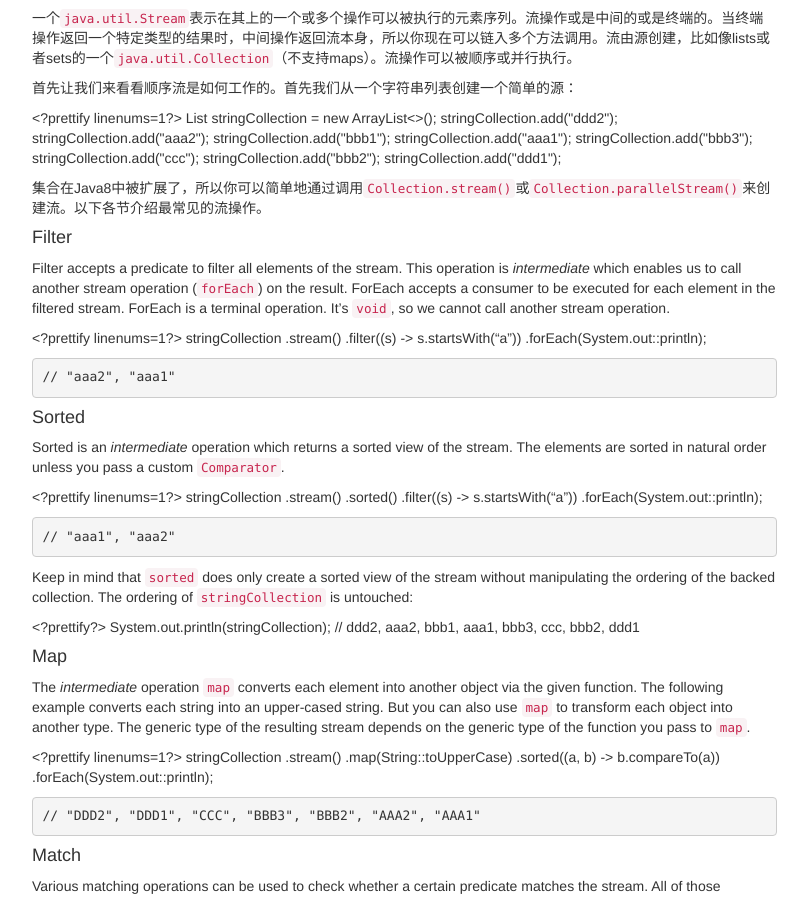
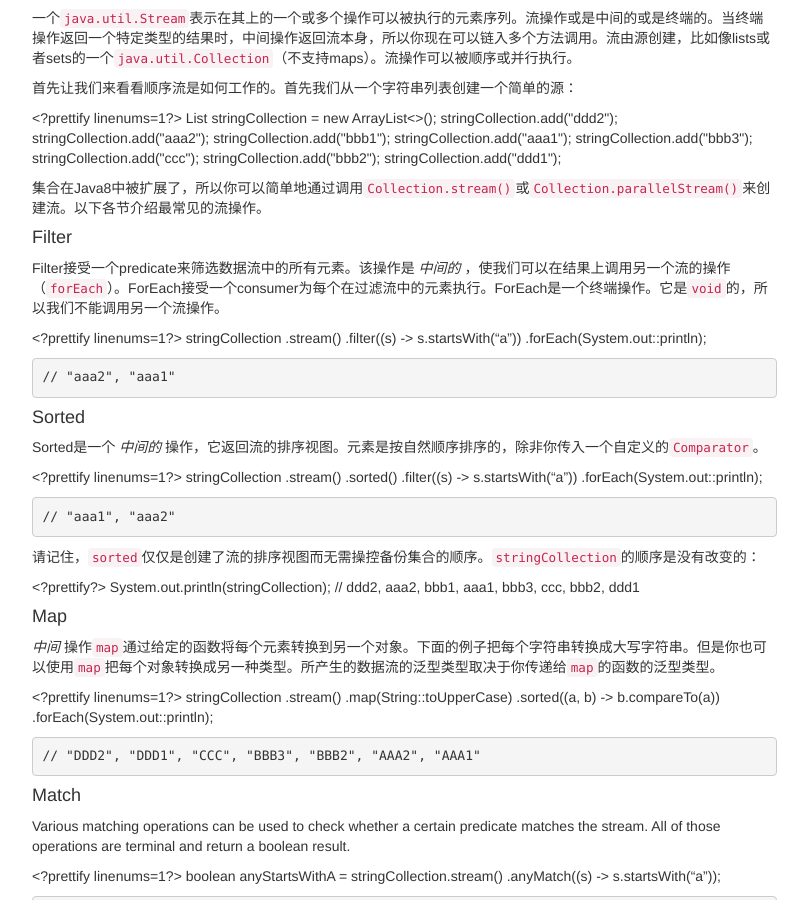
Before and after one commit to cjm0000000/cjm0000000.github.io, a Jekyll site: the page built from _posts/Java/201404/2014-04-13-java-8-tutorial.md, in a window 1280 px wide and 900 px high, scrolled down 4807 px. Shown: the whole window, without its empty margins (318-1126 px from the left). Built offline with Jekyll 4.4.1, drawn with Linux system fonts in a browser that asks for light colours; nearby versions of some CDN libraries; library files that are not in the unit come from our copies.

Commit message:
translate

```diff
--- a/_posts/Java/201404/2014-04-13-java-8-tutorial.md
+++ b/_posts/Java/201404/2014-04-13-java-8-tutorial.md
@@ -312,7 +312,7 @@
 
 #### Filter
 
-Filter accepts a predicate to filter all elements of the stream. This operation is _intermediate_ which enables us to call another stream operation (`forEach`) on the result. ForEach accepts a consumer to be executed for each element in the filtered stream. ForEach is a terminal operation. It's `void`, so we cannot call another stream operation.
+Filter接受一个predicate来筛选数据流中的所有元素。该操作是 _中间的_ ，使我们可以在结果上调用另一个流的操作（`forEach`）。ForEach接受一个consumer为每个在过滤流中的元素执行。ForEach是一个终端操作。它是`void`的，所以我们不能调用另一个流操作。
 
 <?prettify linenums=1?>
     stringCollection
@@ -324,7 +324,7 @@
 
 #### Sorted
 
-Sorted is an _intermediate_ operation which returns a sorted view of the stream. The elements are sorted in natural order unless you pass a custom `Comparator`.
+Sorted是一个 _中间的_ 操作，它返回流的排序视图。元素是按自然顺序排序的，除非你传入一个自定义的`Comparator`。
 
 <?prettify linenums=1?>
     stringCollection
@@ -335,7 +335,7 @@
 
     // "aaa1", "aaa2"
 
-Keep in mind that `sorted` does only create a sorted view of the stream without manipulating the ordering of the backed collection. The ordering of `stringCollection` is untouched:
+请记住，`sorted`仅仅是创建了流的排序视图而无需操控备份集合的顺序。`stringCollection`的顺序是没有改变的：
 
 <?prettify?>
     System.out.println(stringCollection);
@@ -343,7 +343,7 @@
 
 #### Map
 
-The _intermediate_ operation `map` converts each element into another object via the given function. The following example converts each string into an upper-cased string. But you can also use `map` to transform each object into another type. The generic type of the resulting stream depends on the generic type of the function you pass to `map`.
+_中间_ 操作`map`通过给定的函数将每个元素转换到另一个对象。下面的例子把每个字符串转换成大写字符串。但是你也可以使用`map`把每个对象转换成另一种类型。所产生的数据流的泛型类型取决于你传递给`map`的函数的泛型类型。
 
 <?prettify linenums=1?>
     stringCollection
```
